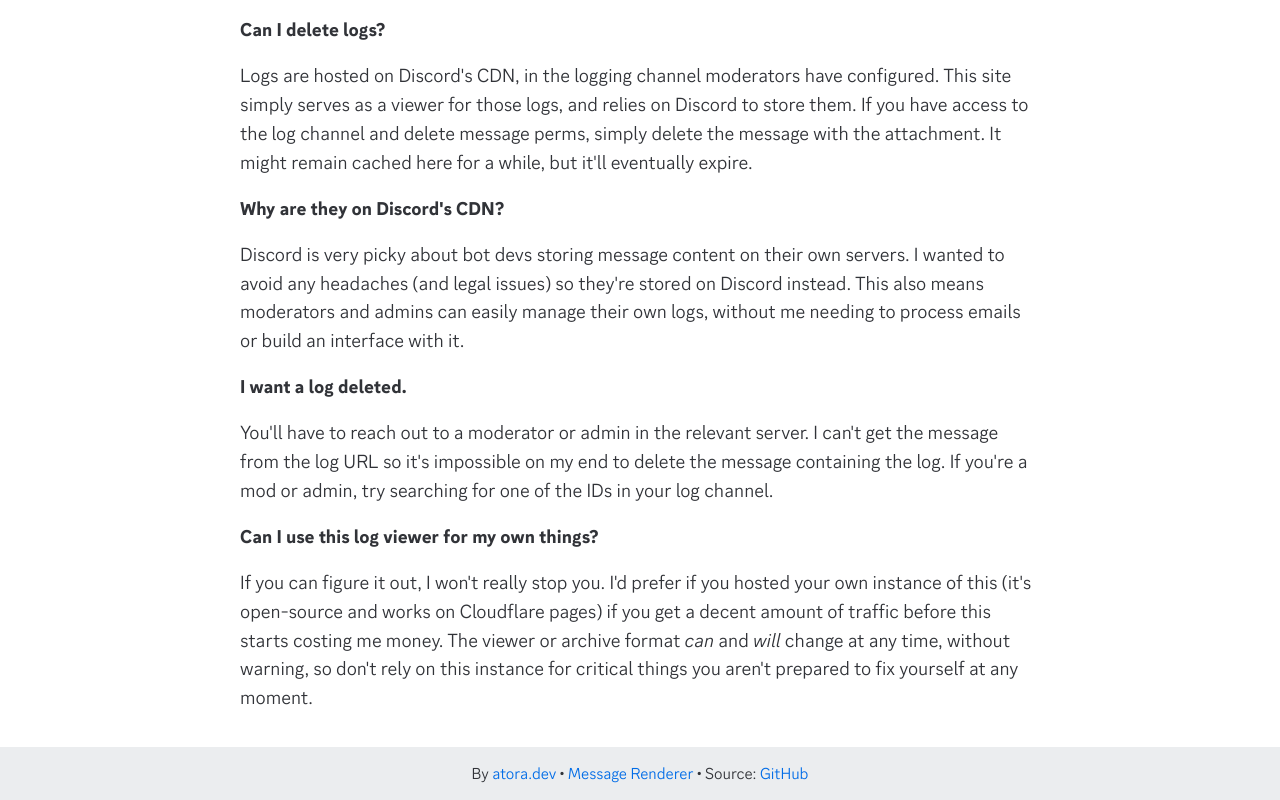
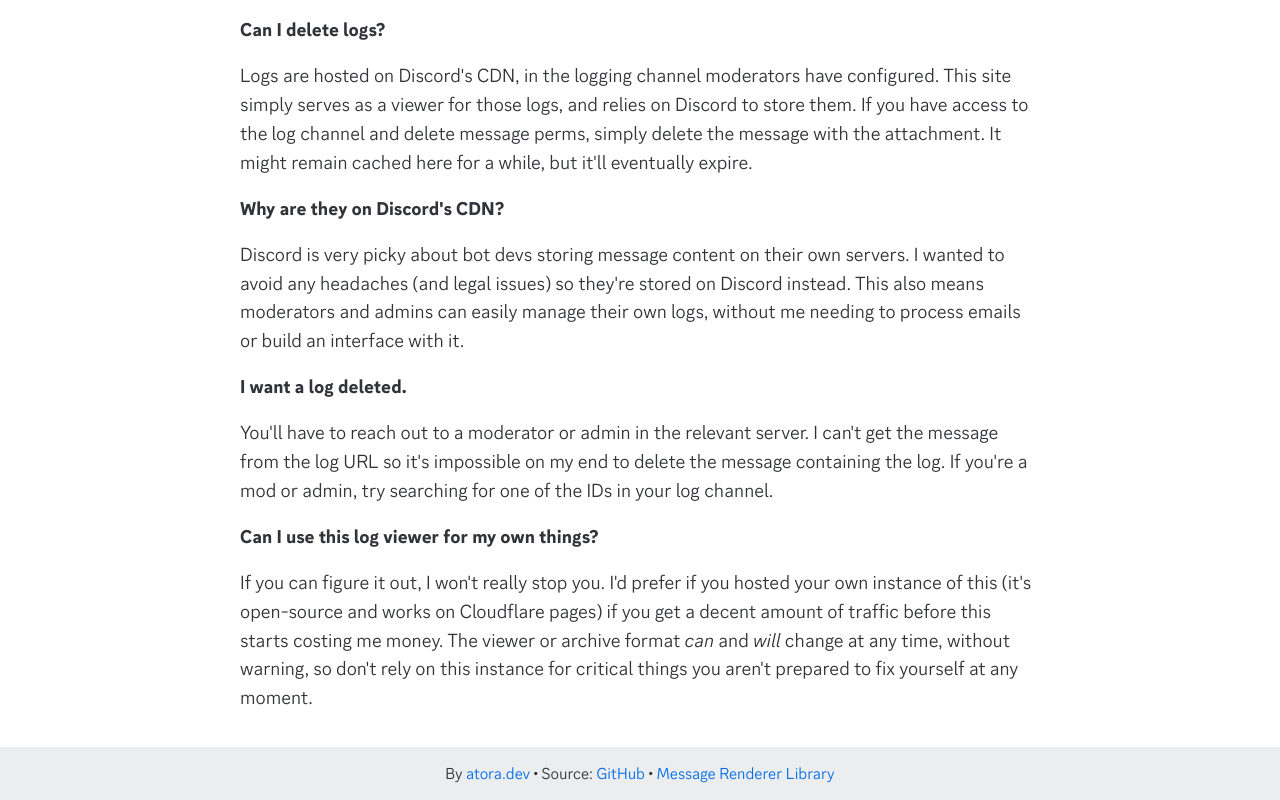
Before and after one commit to AtoraSuunva/log-viewer, a React (Vite) app: page / in a window 1280 px wide. Shown: the part 214-1014 px from the top of the page. Built offline with nearby package versions, Linux system fonts and the light colour scheme.

Commit message:
feat: show commit branch/sha in footer, support role colorS

```diff
--- a/src/components/Layout.tsx
+++ b/src/components/Layout.tsx
@@ -4,15 +4,24 @@ import { Outlet } from 'react-router'
 import { ThemeSwitcher } from './ThemeSwitcher'
 
 function fallbackRender({ error }: FallbackProps): React.ReactNode {
+  const errorMessage = error instanceof Error ? error.message : String(error)
+
   return (
     <div>
       <h2>Something went wrong.</h2>
-      <p>{error}</p>
+      <p>{errorMessage}</p>
     </div>
   )
 }
 
 export default function Layout() {
+  const branch = import.meta.env.WORKERS_CI_BRANCH
+  const commitSha = import.meta.env.WORKERS_CI_COMMIT_SHA
+  const shortSha = commitSha?.slice(0, 7)
+  const commitUrl = commitSha
+    ? `https://github.com/AtoraSuunva/log-viewer/commit/${commitSha}`
+    : 'https://github.com/AtoraSuunva/log-viewer'
+
   return (
     <>
       <header>
@@ -28,9 +37,9 @@ export default function Layout() {
         </ErrorBoundary>
       </main>
       <footer>
-        By <a href="https://atora.dev">atora.dev</a> •{' '}
-        <a href="https://github.com/widgetbot-io/message-renderer">Message Renderer</a> • Source:{' '}
-        <a href="https://github.com/AtoraSuunva/log-viewer">GitHub</a>
+        By <a href="https://atora.dev">atora.dev</a> • Source:{' '}
+        <a href={commitUrl}>{branch && shortSha ? `${branch}/${shortSha}` : 'GitHub'}</a> •{' '}
+        <a href="https://github.com/widgetbot-io/message-renderer">Message Renderer Library</a>
       </footer>
     </>
   )
--- a/src/components/WrapperRendererProvider.tsx
+++ b/src/components/WrapperRendererProvider.tsx
@@ -99,12 +99,24 @@ function resolveRole(context: AttachmentBody, id: Snowflake): APIRole | null {
         id: role.id,
         name: role.name,
         color: role.color,
+        // if we ever change the attachment version to v2, we can remove this fallback and just use role.colors
+        colors:
+          'colors' in role
+            ? role.colors
+            : {
+                primary_color: role.color,
+                secondary_color: null,
+                tertiary_color: null,
+              },
         flags: 0 as RoleFlags,
         hoist: false,
         managed: false,
         mentionable: false,
         permissions: '0',
-        position: 0,
+        position: role.position,
+        unicode_emoji: role.unicode_emoji ?? null,
+        icon: role.icon ?? null,
+        ...('tags' in role ? { tags: role.tags } : {}),
       }
 }
 
@@ -254,11 +266,8 @@ export default function WrapperRendererProvider({
         },
       ]}
       resolveRole={(id) => resolveRole(context, id)}
-      // @ts-expect-error message renderer is using older discord-api-types
       resolveChannel={(id) => resolveChannel(context, id)}
-      // @ts-expect-error
       resolveMember={(id) => resolveMember(context, id)}
-      // @ts-expect-error
       resolveGuild={(id) => resolveGuild(context, id)}
       resolveUser={(id) => resolveUser(context, id)}
       currentUser={() => null}
--- a/src/types/AttachmentBody.ts
+++ b/src/types/AttachmentBody.ts
@@ -18,7 +18,10 @@ export type MinimalChannel = Pick<APIChannel, 'id' | 'name'> & {
 export type MinimalRole = Pick<
   APIRole,
   'id' | 'name' | 'color' | 'icon' | 'unicode_emoji' | 'position'
->
+  // if we ever change the attachment version to v2, we can remove this partial and just add role.colors
+> &
+  Partial<Pick<APIRole, 'colors' | 'tags'>>
+
 export type MinimalUser = Pick<
   APIUser,
   'id' | 'avatar' | 'discriminator' | 'global_name' | 'username'
--- a/src/vite-env.d.ts
+++ b/src/vite-env.d.ts
@@ -6,6 +6,8 @@ interface ViteTypeOptions {
 
 interface ImportMetaEnv {
   readonly IS_LOCAL: string
+  readonly WORKERS_CI_BRANCH?: string
+  readonly WORKERS_CI_COMMIT_SHA?: string
 }
 
 interface ImportMeta {
--- a/vite.config.ts
+++ b/vite.config.ts
@@ -3,6 +3,7 @@ import svgr from 'vite-plugin-svgr'
 import { defineConfig, lazyPlugins } from 'vite-plus'
 
 export default defineConfig(({ mode }) => ({
+  envPrefix: ['VITE_', 'WORKERS_CI_'],
   staged: {
     '*': 'vp check --fix',
   },
```
Also changed, not shown: 1 other file (tests, documents, lock files or other folders).
